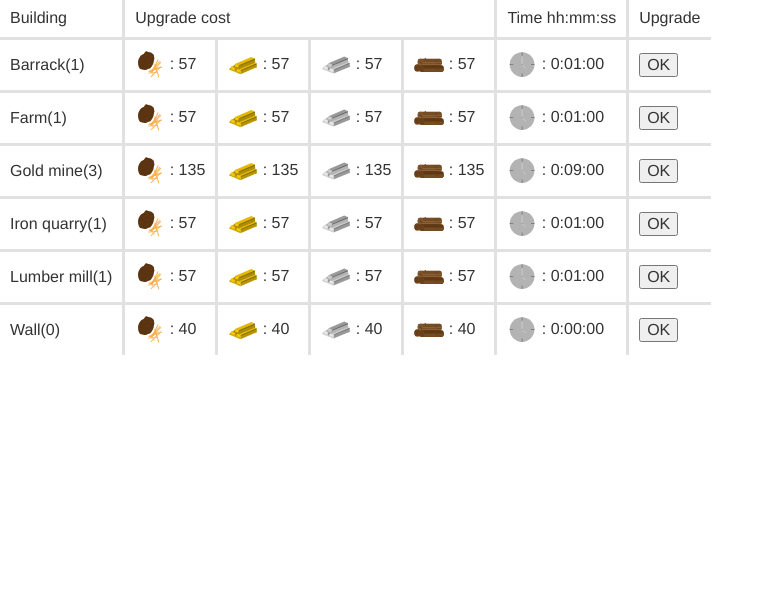
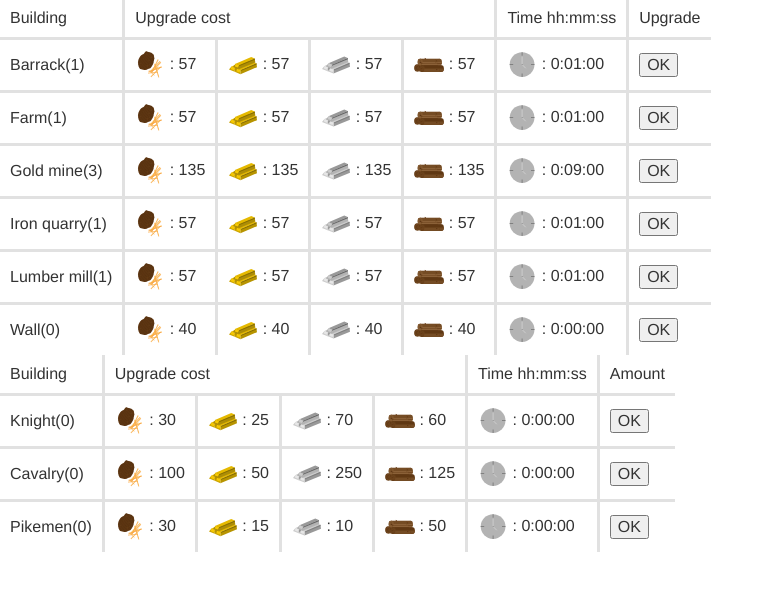
Before and after one commit to universiteit/GameApplication, a Flask app: page /rts/townview/1 in a window 1280 px wide. Shown: the part 143-734 px from the top of the page, without its empty margins (0-774 px from the left). Run offline with Flask 2, Linux system fonts and the light colour scheme; some libraries are stand-ins or nearby versions.

Commit message:
Added a table for recruiting units

```diff
--- a/app/RTS/models/town.py
+++ b/app/RTS/models/town.py
@@ -55,3 +55,10 @@ class Town(db.Model):
 
     def get_production(self, level):
         return int((level * 50) ** 1.2)
+
+    def get_unit_costs(self, unit):
+        return {
+            'knight' : { 'gold' : 25, 'wood' : 60, 'food' : 30, 'iron' : 70, 'time' : ""},
+            'cavalry' : { 'gold' : 50, 'wood' : 125, 'food' : 100, 'iron' : 250, 'time' : ""},
+            'pikemen' : { 'gold' : 15, 'wood' : 50, 'food' : 30, 'iron' : 10, 'time' : ""},
+        }[unit.lower()]
--- a/app/RTS/static/style/town.css
+++ b/app/RTS/static/style/town.css
@@ -1,8 +1,6 @@
-/*tr td:not(:nth-child(0)) {
-    padding: 10px;
-    border-left: 3px solid #e1e1e1;
-    border-top: 3px solid #e1e1e1;
-}*/
+h2{
+    text-align: center;
+}
 
 tr td {
 	padding: 10px ;
--- a/app/RTS/templates/town_view.html
+++ b/app/RTS/templates/town_view.html
@@ -177,6 +177,91 @@
         </tr>
     </table>
 
+    <table>
+        <tr>
+            <td>
+                Building
+            </td>
+            <td colspan="4">
+                Upgrade cost
+            </td>
+            <td>
+                Time hh:mm:ss
+            </td>
+            <td>
+                Amount
+            </td>
+        </tr>
+        <tr>
+            <td>
+                Knight({{current_town.knights}})
+            </td>
+            <td>
+                <img width=30 src="/rts/static/food.svg"> : {{current_town.get_unit_costs('knight')['food']}}
+            </td>
+            <td>
+                <img width=30 src="/rts/static/golden_ignot.svg"> : {{current_town.get_unit_costs('knight')['gold']}}
+            </td>
+            <td>
+                <img width=30 src="/rts/static/iron_ignot.svg"> : {{current_town.get_unit_costs('knight')['iron']}}
+            </td>
+            <td>
+                <img width=30 src="/rts/static/log.svg"> : {{current_town.get_unit_costs('knight')['wood']}}
+            </td>
+            <td>
+                <img width=30 src="/rts/static/clock.svg"> : {{current_town.get_time(current_town.wall)}}
+            </td>
+            <td>
+                <button> OK </button>
+            </td>
+        </tr>
+        <tr>
+            <td>
+                Cavalry({{current_town.cavalry}})
+            </td>
+            <td>
+                <img width=30 src="/rts/static/food.svg"> : {{current_town.get_unit_costs('cavalry')['food']}}
+            </td>
+            <td>
+                <img width=30 src="/rts/static/golden_ignot.svg"> : {{current_town.get_unit_costs('cavalry')['gold']}}
+            </td>
+            <td>
+                <img width=30 src="/rts/static/iron_ignot.svg"> : {{current_town.get_unit_costs('cavalry')['iron']}}
+            </td>
+            <td>
+                <img width=30 src="/rts/static/log.svg"> : {{current_town.get_unit_costs('cavalry')['wood']}}
+            </td>
+            <td>
+                <img width=30 src="/rts/static/clock.svg"> : {{current_town.get_time(current_town.wall)}}
+            </td>
+            <td>
+                <button> OK </button>
+            </td>
+        </tr>
+        <tr>
+            <td>
+                Pikemen({{current_town.pikemen}})
+            </td>
+            <td>
+                <img width=30 src="/rts/static/food.svg"> : {{current_town.get_unit_costs('pikemen')['food']}}
+            </td>
+            <td>
+                <img width=30 src="/rts/static/golden_ignot.svg"> : {{current_town.get_unit_costs('pikemen')['gold']}}
+            </td>
+            <td>
+                <img width=30 src="/rts/static/iron_ignot.svg"> : {{current_town.get_unit_costs('pikemen')['iron']}}
+            </td>
+            <td>
+                <img width=30 src="/rts/static/log.svg"> : {{current_town.get_unit_costs('pikemen')['wood']}}
+            </td>
+            <td>
+                <img width=30 src="/rts/static/clock.svg"> : {{current_town.get_time(current_town.wall)}}
+            </td>
+            <td>
+                <button> OK </button>
+            </td>
+        </tr>
+    </table>
 
 {% endblock %}
 
```
